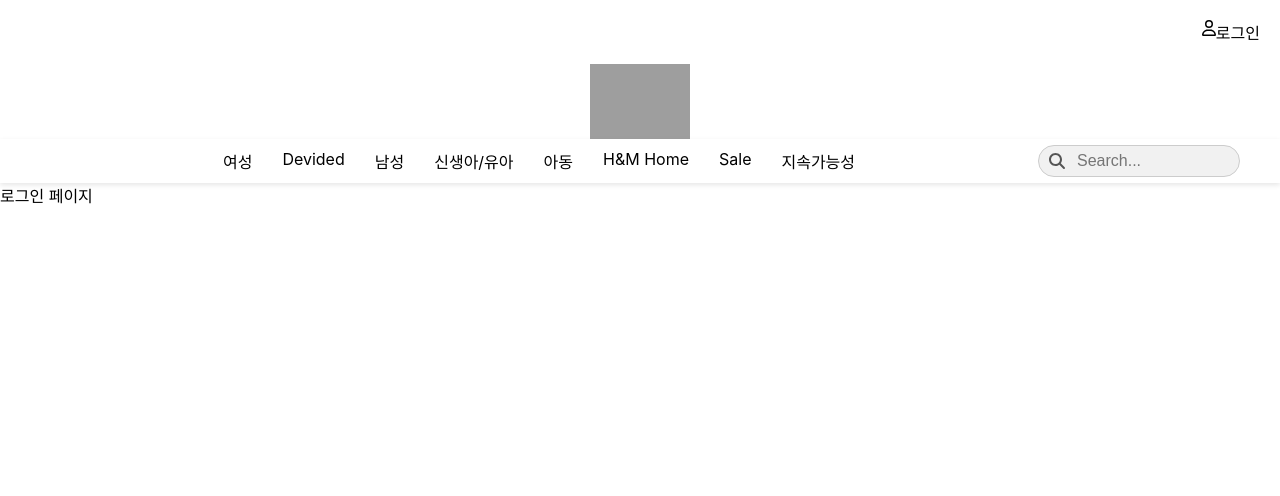
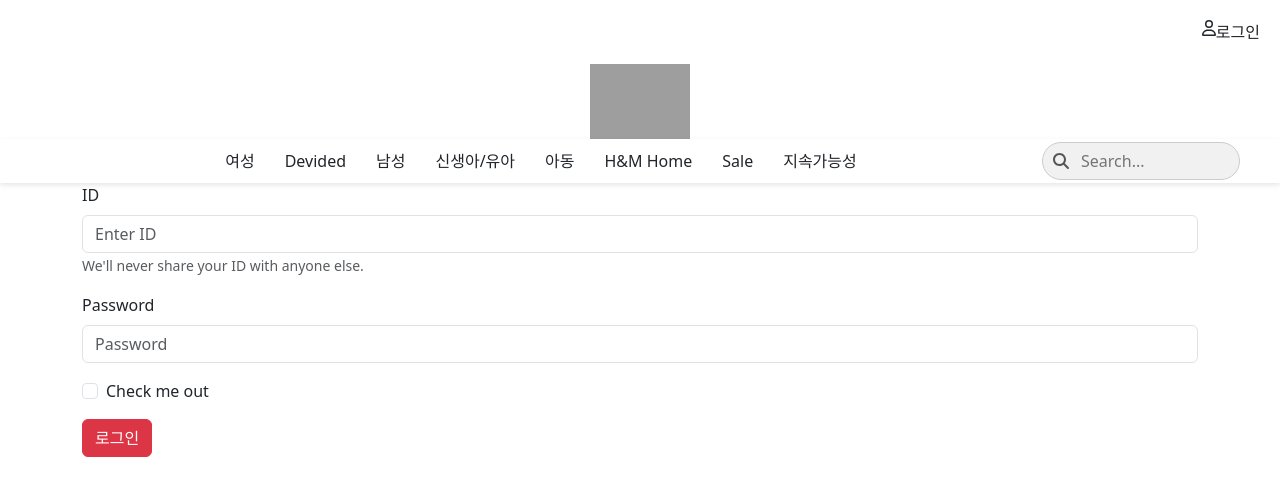
Before and after one commit to boboyeon/bobos_hnm, a React (Create React App) app: page /login in a window 1280 px wide. Shown: the top 496 px of the page. Built offline with nearby package versions, Linux system fonts and the light colour scheme; grey boxes are pictures that could not be loaded.

Commit message:
4th commit

```diff
--- a/package.json
+++ b/package.json
@@ -10,8 +10,10 @@
     "@testing-library/jest-dom": "^5.17.0",
     "@testing-library/react": "^13.4.0",
     "@testing-library/user-event": "^13.5.0",
+    "bootstrap": "^5.3.3",
     "json-server": "^0.17.4",
     "react": "^18.3.1",
+    "react-bootstrap": "^2.10.4",
     "react-dom": "^18.3.1",
     "react-router": "^6.26.1",
     "react-router-dom": "^6.26.1",
--- a/src/App.css
+++ b/src/App.css
@@ -2,6 +2,7 @@
     display: flex;
     justify-content: flex-end;
     margin: 20px;
+    cursor: pointer;
 }
 
 .nav_section {
@@ -76,6 +77,26 @@
 
 
 
+.product_card {
+    transition: transform 0.3s ease;
+    margin: 25px;
+}
+
+
+.product_card:hover {
+    transform: scale(1.05);
+}
+
+.product_card img {
+    width: 100%;
+}
+
+
+
+
+
+
+
 @media (max-width: 768px) {
     .menu_area {
         flex-direction: column;
--- a/src/App.js
+++ b/src/App.js
@@ -1,13 +1,17 @@
-import './App.css';
-import { Routes, Route } from 'react-router';
-import ProductAll from './page/ProductAll';
-import Login from './page/Login';
-import ProductDetail from './page/ProductDetail';
-import Navbar from './component/Navbar';
+import "./App.css";
+import "bootstrap/dist/css/bootstrap.min.css";
+import { Routes, Route } from "react-router";
+import ProductAll from "./page/ProductAll";
+import Login from "./page/Login";
+import ProductDetail from "./page/ProductDetail";
+import Navbar from "./component/Navbar";
+import { useState } from "react";
 
 // 1. 전체상품페이지, 로그인, 상품상세페이지
 // 1-1 네비게이션 바를 만든다 (모든페이지에서 고정)
+
 // 2. 전체 상품 페이지에서는 전체 상품을 볼 수 있다.
+
 // 3. 로그인 버튼을 누르면 로그인 페이지가 나온다.
 // 4. 로그인이 되어있을 경우에는 상품 디테일 페이지를 볼 수 있다.
 // 5. 로그아웃 버튼을 클릭하면 로그아웃이 된다.
@@ -16,14 +20,14 @@ import Navbar from './component/Navbar';
 // 8. 상품을 검색할 수 있다.
 
 function App() {
+  const [authenticate, setAuthenticate] = useState(false); // true는 로그인, false는 로그인 안됨
   return (
     <div>
-      <Navbar/>
-     <Routes>
-      <Route path='/' element={<ProductAll/>}/>
-      <Route path='/login' element={<Login/>}/>
-      <Route path='/product/:id' element={<ProductDetail/>}/>
-
+      <Navbar />
+      <Routes>
+        <Route path="/" element={<ProductAll />} />
+        <Route path="/login" element={<Login />} />
+        <Route path="/product/:id" element={<ProductDetail />} />
       </Routes>
     </div>
   );
--- a/src/component/Navbar.js
+++ b/src/component/Navbar.js
@@ -2,6 +2,7 @@ import React from "react";
 import { FontAwesomeIcon } from "@fortawesome/react-fontawesome";
 import { faUser } from "@fortawesome/free-regular-svg-icons";
 import { faSearch } from "@fortawesome/free-solid-svg-icons/faSearch";
+import { useNavigate } from "react-router-dom";
 
 const Navbar = () => {
   const menuList = [
@@ -15,10 +16,15 @@ const Navbar = () => {
     "지속가능성",
   ];
 
+  const navigate = useNavigate();
+
+  const goToLogin = () => {
+    navigate("/login");
+  };
   return (
     <div>
       <div>
-        <div className="login_button">
+        <div className="login_button" onClick={goToLogin}>
           <FontAwesomeIcon icon={faUser} />
           <div>로그인</div>
         </div>
--- a/src/component/ProductCard.js
+++ b/src/component/ProductCard.js
@@ -1,15 +1,17 @@
-import React from 'react'
+import React from "react";
 
-const ProductCard = () => {
+const ProductCard = ({ item }) => {
   return (
-    <div>
-      <img src="https://lp2.hm.com/hmgoepprod?set=quality%5B79%5D%2Csource%5B%2F76%2F3e%2F763e891be554e50ff47a5cf410d54ee877c1810f.jpg%5D%2Corigin%5Bdam%5D%2Ccategory%5B%5D%2Ctype%5BLOOKBOOK%5D%2Cres%5Bm%5D%2Chmver%5B1%5D&call=url[file:/product/fullscreen]" alt="" />
-      <div>Conscious choice</div>
-      <div>벨티트 트윌 코트</div>
-      <div>99,000원</div>
-      <div>신제품</div>
+    <div className="product_card">
+      <img src={item?.img} alt="상품사진" />
+      <div>
+        {item?.choice === true ? "Conscious choice" : ""}
+      </div>
+      <div>{item?.title}</div>
+      <div>{item?.price}원</div>
+      <div>{item?.new === true ? "신제품" : ""}</div>
     </div>
-  )
-}
+  );
+};
 
-export default ProductCard
+export default ProductCard;
--- a/src/page/Login.js
+++ b/src/page/Login.js
@@ -1,10 +1,30 @@
 import React from 'react'
+import { Form, Button, Container } from 'react-bootstrap'
 
 const Login = () => {
   return (
-    <div>
-      로그인 페이지
-    </div>
+    <Container className='login_container'>
+      <Form>
+      <Form.Group className="mb-3" controlId="formBasicEmail">
+        <Form.Label>ID</Form.Label>
+        <Form.Control type="email" placeholder="Enter ID" />
+        <Form.Text className="text-muted">
+          We'll never share your ID with anyone else.
+        </Form.Text>
+      </Form.Group>
+
+      <Form.Group className="mb-3" controlId="formBasicPassword">
+        <Form.Label>Password</Form.Label>
+        <Form.Control type="password" placeholder="Password" />
+      </Form.Group>
+      <Form.Group className="mb-3" controlId="formBasicCheckbox">
+        <Form.Check type="checkbox" label="Check me out" />
+      </Form.Group>
+      <Button variant="danger" type="submit">
+        로그인
+      </Button>
+    </Form>
+    </Container>
   )
 }
 
--- a/src/page/ProductAll.js
+++ b/src/page/ProductAll.js
@@ -1,5 +1,6 @@
 import React, { useEffect, useState } from "react";
 import ProductCard from "../component/ProductCard";
+import { Container, Row, Col } from "react-bootstrap";
 
 const ProductAll = () => {
   const [productList, setProductList] = useState([]);
@@ -14,7 +15,15 @@ const ProductAll = () => {
   }, []);
   return (
     <div>
-      <ProductCard />
+      <Container>
+        <Row>
+          {productList.map((menu) => (
+            <Col lg={3} key={menu.id}>
+              <ProductCard item={menu} />
+            </Col>
+          ))}
+        </Row>
+      </Container>
     </div>
   );
 };
```
Also changed, not shown: 1 other file (tests, documents, lock files or other folders). Lines whose indentation alone changed are shown as unchanged.
